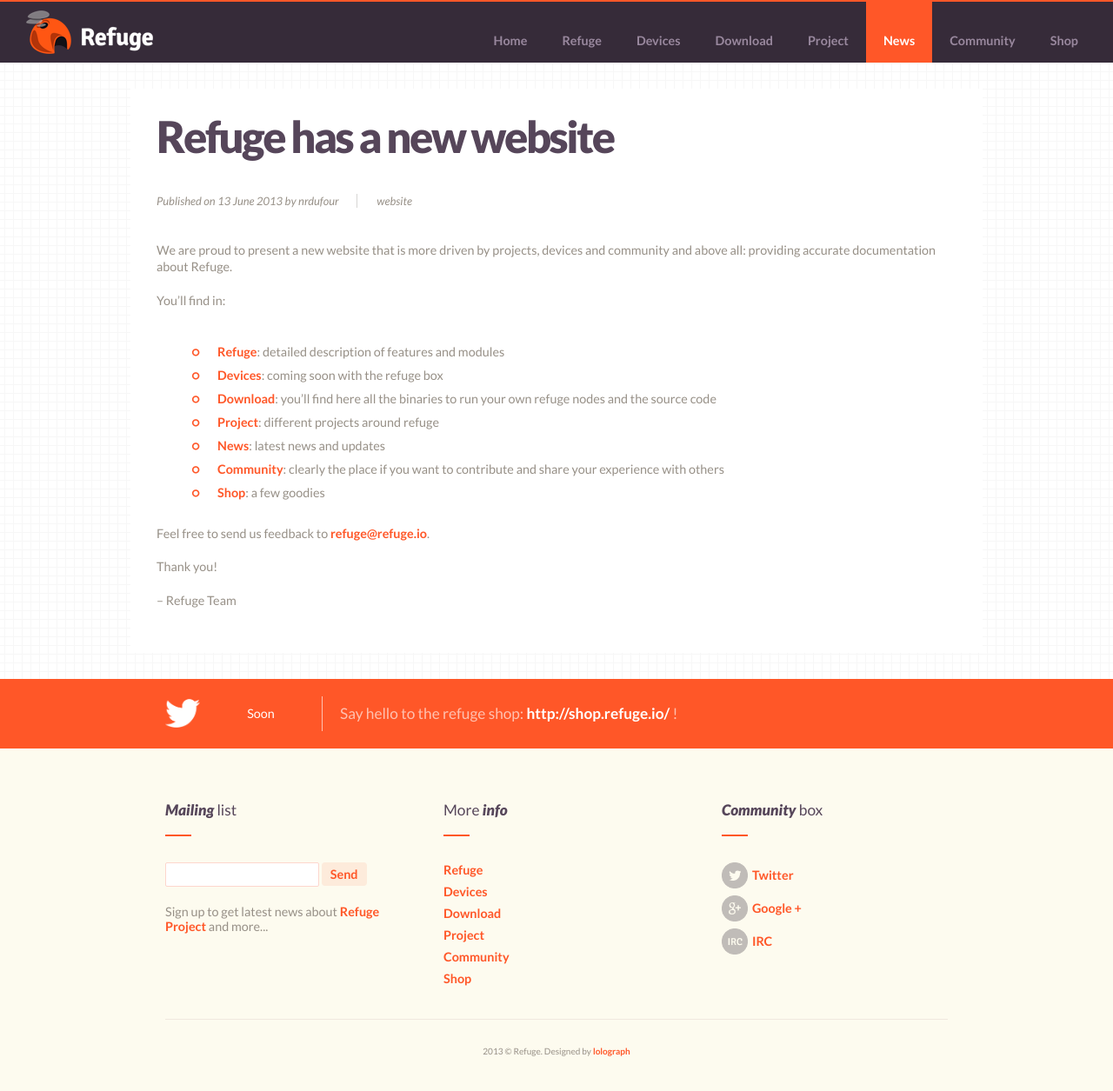
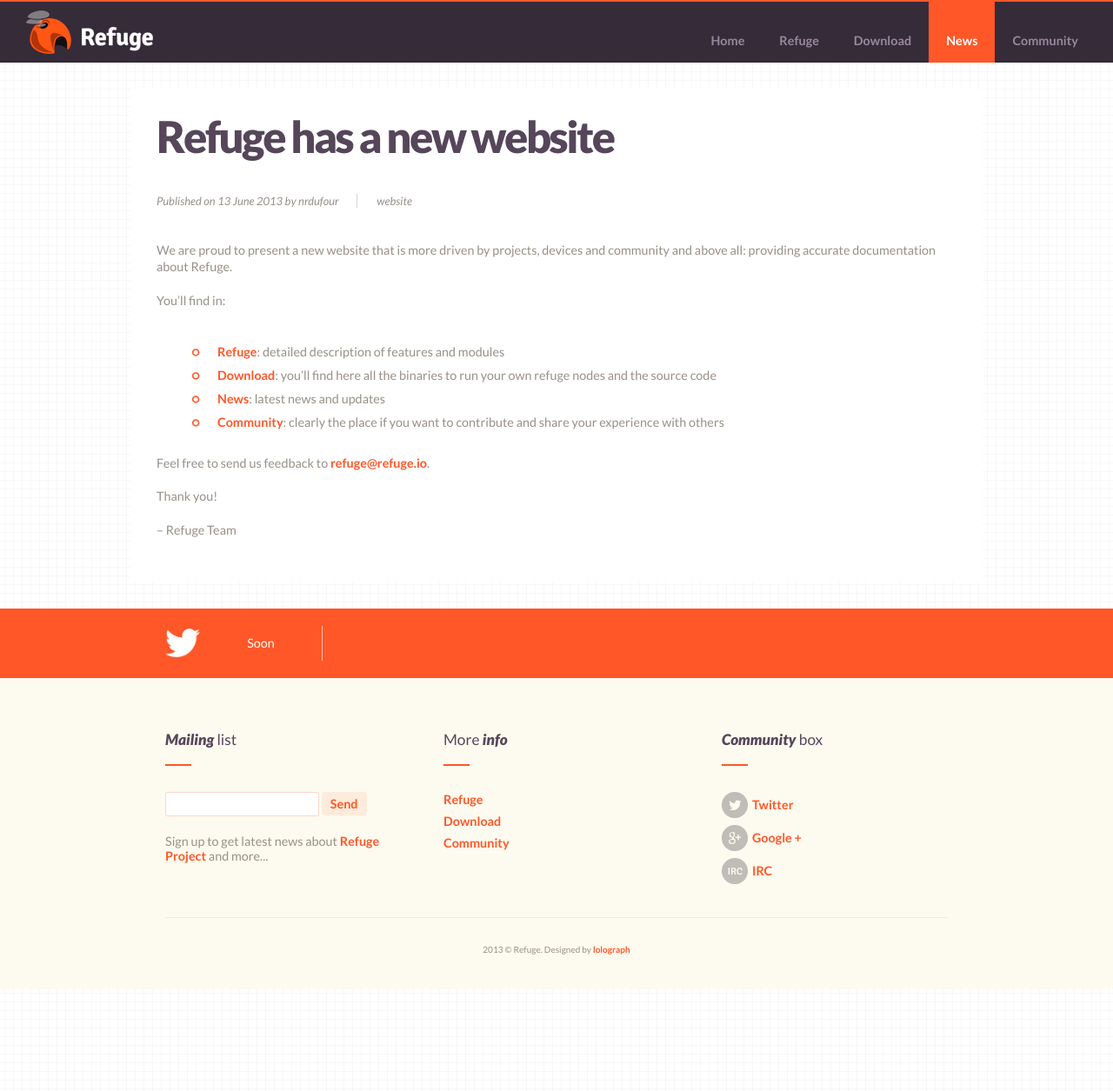
Before and after one commit to refuge/refuge.io, a Jekyll site: the page built from web/news/_posts/2013-06-13-refuge-has-a-new-website.md, in a window 1280 px wide. Shown: the whole page at 87% size. Built offline with Jekyll 4.4.1, drawn with Linux system fonts in a browser that asks for light colours; after the commit the page ends 1138 px from its top, so only the background shows below that.

```diff
--- a/web/_includes/footer.html
+++ b/web/_includes/footer.html
@@ -1,7 +1,7 @@
             <section class="latest-tweets">
                 <div class="wrap">
                     <a href="#" class="refuge-twitter-account"></a>
-                    <p>Say hello to the refuge shop: <a href="#">http://shop.refuge.io/</a> !</p>
+                    <p></p>
                     <span class="date">Soon</span>
                 </div>
             </section>
@@ -23,11 +23,8 @@
                             <h2>More <span>info</span></h2>
                             <ul>
                                 <li><a href="/details">Refuge</a></li>
-                                <li><a href="/devices">Devices</a></li>
                                 <li><a href="/download">Download</a></li>
-                                <li><a href="/project">Project</a></li>
                                 <li><a href="/community">Community</a></li>
-                                <li><a href="/shop">Shop</a></li>
                             </ul>
                         </article>
                     </div>
--- a/web/_includes/header.html
+++ b/web/_includes/header.html
@@ -4,18 +4,9 @@
                     <ul>
                         <li{% if page.title == "Welcome" %} class="selected"{% endif %}><a href="/">Home</a></li>
                         <li{% if page.title == "Details" %} class="selected"{% endif %}><a href="/details">Refuge</a></li>
-                        <li{% if page.title == "Devices" %} class="selected"{% endif %}><a href="/devices">Devices</a>
-                        <!--<ul class="ss-menu">
-                            <li><a href="#">The Refuge Box</a></li>
-                            <li><a href="#">Refuge for Android</a></li>
-                            <li><a href="#">Refuge for iOS</a></li>
-                        </ul>-->
-                        </li>
                         <li{% if page.title == "Download" %} class="selected"{% endif %}><a href="/download">Download</a></li>
-                        <li{% if page.title == "Project" %} class="selected"{% endif %}><a href="/project">Project</a></li>
                         <li{% if page.title == "News" or page.categories | first == 'news' %} class="selected"{% endif %}><a href="/news">News</a></li>
                         <li{% if page.title == "Community" %} class="selected"{% endif %}><a href="/community">Community</a></li>
-                        <li{% if page.title == "Shop" %} class="selected"{% endif %}><a href="/shop">Shop</a></li>
                     </ul>
                 </nav>
             </header>
--- a/web/news/_posts/2013-06-13-refuge-has-a-new-website.md
+++ b/web/news/_posts/2013-06-13-refuge-has-a-new-website.md
@@ -10,12 +10,9 @@ We are proud to present a new website that is more driven by projects, devices a
 You'll find in:
 
 + [Refuge](/details): detailed description of features and modules
-+ [Devices](/devices): coming soon with the refuge box
 + [Download](/download): you'll find here all the binaries to run your own refuge nodes and the source code
-+ [Project](/project): different projects around refuge
 + [News](/news): latest news and updates
 + [Community](/community): clearly the place if you want to contribute and share your experience with others
-+ [Shop](/shop): a few goodies
 
 Feel free to send us feedback to [refuge@refuge.io](mailto:refuge@refuge.io).
 
```
Also changed, not shown: web/devices/index.html (deleted, +0 -15 lines), web/project/index.html (deleted, +0 -15 lines), web/shop/index.html (deleted, +0 -15 lines).
